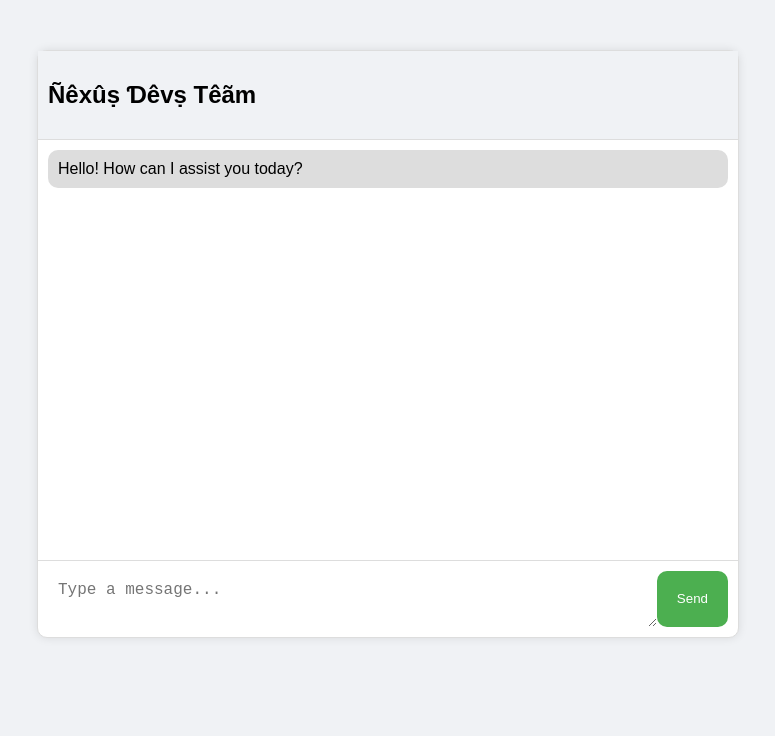
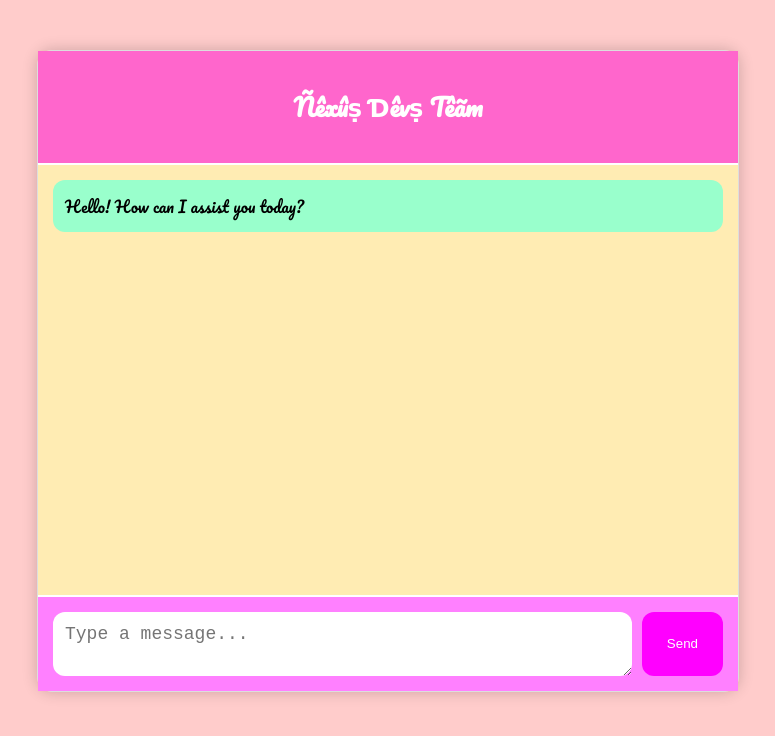
Before and after one commit to efkidgamer/Efkidai, a website: page public/index.html in a window 1280 px wide. Shown: the whole page, without its empty margins (252-1027 px from the left). Drawn offline with Linux system fonts and the light colour scheme.

Commit message:
Update index.html

```diff
--- a/public/index.html
+++ b/public/index.html
@@ -5,77 +5,86 @@
   <meta name="viewport" content="width=device-width, initial-scale=1.0">
   <title>ChatBot</title>
   <style>
+    @import url('https://fonts.googleapis.com/css2?family=Pacifico&display=swap');
+
     body {
-  font-family: Arial, sans-serif;
-  background-color: #f0f2f5;
+      font-family: 'Pacifico', cursive;
+      background-color: #ffcccb; /* Light Coral */
+      color: #fff;
     }
 
     .chat-container {
       width: 700px;
       margin: 50px auto;
-  background-color: #fff;
+      background: linear-gradient(45deg, #ff0066, #ffcc00, #33ccff); /* Mixed Bright Colors */
       border: 1px solid #ddd;
-  border-radius: 10px;
-  box-shadow: 0 0 10px rgba(0, 0, 0, 0.1);
+      border-radius: 15px;
+      box-shadow: 0 0 15px rgba(0, 0, 0, 0.2);
     }
 
     .chat-header {
-  background-color: #f0f2f5;
-  padding: 10px;
-  border-bottom: 1px solid #ddd;
+      background-color: #ff66cc; /* Hot Pink */
+      padding: 15px;
+      border-bottom: 2px solid #fff;
+      text-align: center;
+      color: #fff;
     }
 
     .chat-messages {
-  padding: 10px;
+      padding: 15px;
       overflow-y: auto;
       height: 400px;
-
+      background-color: #ffecb3; /* Light Golden Yellow */
     }
 
     .message {
-  margin-bottom: 10px;
-  padding: 10px;
-  border-radius: 10px;
+      margin-bottom: 15px;
+      padding: 12px;
+      border-radius: 12px;
       word-break: break-word;
+      color: #000;
     }
 
     .user-message {
-  background-color: #f0f2f5;
+      background-color: #ffcc80; /* Light Orange */
       align-self: flex-end;
     }
 
     .bot-message {
-  background-color: #ddd;
+      background-color: #99ffcc; /* Light Mint Green */
     }
 
     .chat-input {
       display: flex;
-  padding: 10px;
-  border-top: 1px solid #ddd;
+      padding: 15px;
+      background-color: #ff80ff; /* Bright Lavender */
+      border-top: 2px solid #fff;
     }
 
     #message-input {
       flex-grow: 1;
-  padding: 10px;
+      padding: 12px;
       border: none;
-  border-radius: 10px;
-  font-size: 16px;
+      border-radius: 12px;
+      font-size: 18px;
       resize: vertical;
-  overflow-y: auto;
-  max-height: 100px;
+      max-height: 120px;
+      background-color: #fff;
+      color: #000;
     }
 
     #send-button {
-  background-color: #4CAF50;
+      background-color: #ff00ff; /* Bright Magenta */
       color: #fff;
-  padding: 10px 20px;
+      padding: 12px 25px;
       border: none;
-  border-radius: 10px;
+      border-radius: 12px;
       cursor: pointer;
+      margin-left: 10px;
     }
 
     #send-button:hover {
-  background-color: #3e8e41;
+      background-color: #cc00cc; /* Darker Magenta */
     }
   </style>
 </head>
@@ -100,7 +109,7 @@
     const sendButton = document.getElementById('send-button');
     const chatMessages = document.getElementById('chat-messages');
 
-    let uid = Math.random().toString(36).substr(2, 9); // Generate a random UID
+    let uid = Math.random().toString(36).substr(2, 9);
 
     sendButton.addEventListener('click', async () => {
       const message = messageInput.value.trim();
```
Lines whose indentation alone changed are shown as unchanged.
